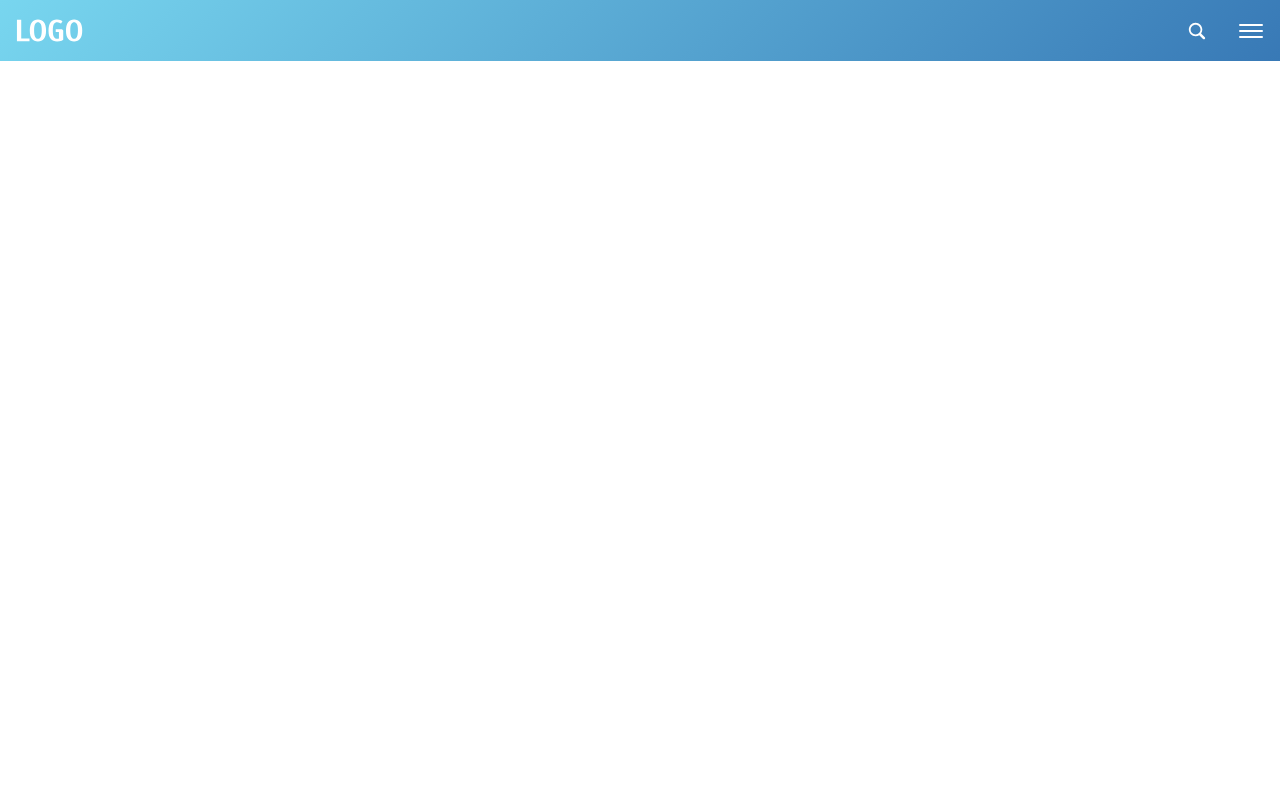
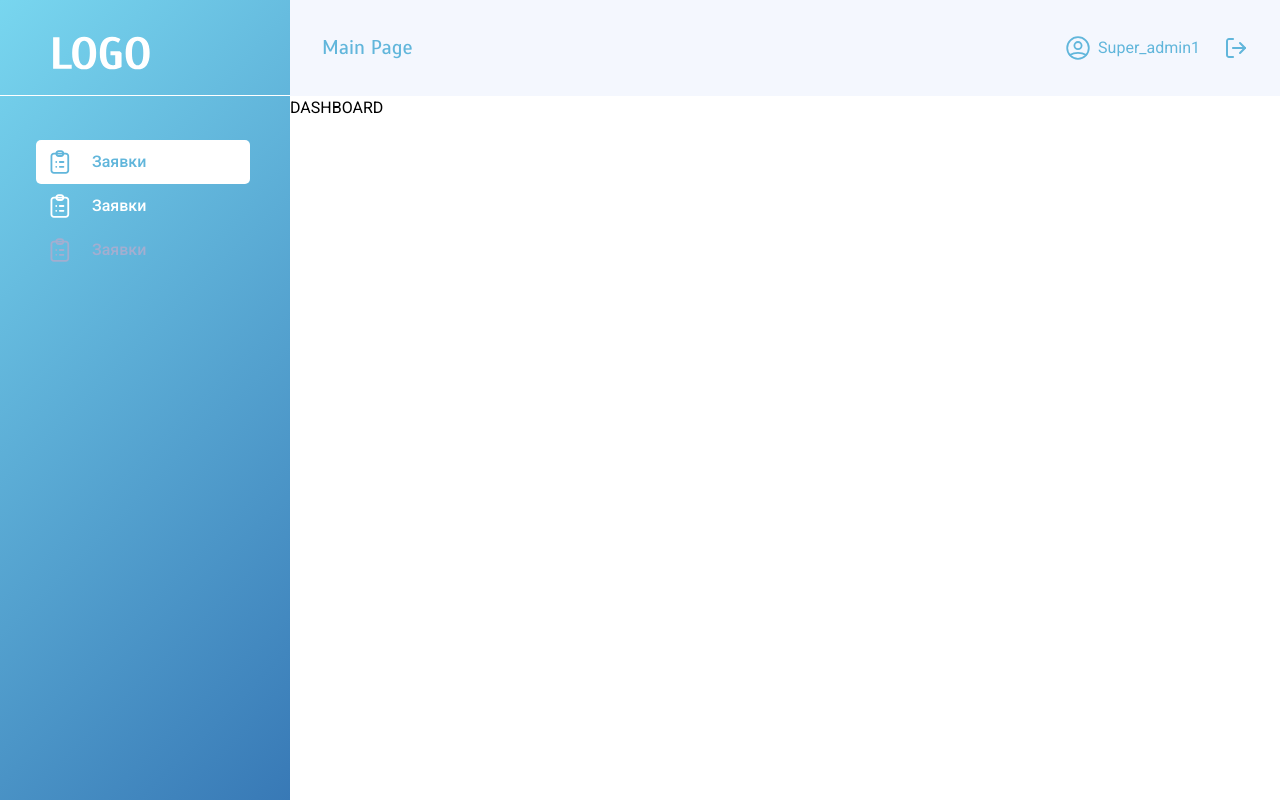
Before and after one commit to it-volunteers-ukraine/ChariERP, a Next.js app in the folder client/: page /dashboard in a window 1280 px wide. Built offline with nearby package versions, Linux system fonts and the light colour scheme.

Commit message:
create layouts, and connect dashboard-page

```diff
--- /dev/null
+++ b/client/app/(admin)/dashboard/layout.tsx
@@ -0,0 +1,17 @@
+import { DashboardAside, DashboardHeader } from '@/components';
+
+import { ChildrenProps } from '@/types';
+
+export default async function Layout({ children }: ChildrenProps) {
+  return (
+    <div className="flex h-dvh">
+      <DashboardAside />
+
+      <div className="flex flex-col w-[calc(100vw-290px)]">
+        <DashboardHeader />
+
+        <div className="w-full h-full overflow-y-auto">{children}</div>
+      </div>
+    </div>
+  );
+}
--- a/client/app/(admin)/dashboard/page.tsx
+++ b/client/app/(admin)/dashboard/page.tsx
@@ -1,5 +1,5 @@
 const Dashboard = () => {
-  return <>Dashboard</>;
+  return <h1> DASHBOARD</h1>;
 };
 
 export default Dashboard;
--- /dev/null
+++ b/client/app/(general)/layout.tsx
@@ -0,0 +1,11 @@
+import { Header } from '@/components';
+import { ChildrenProps } from '@/types';
+
+export default async function Layout({ children }: ChildrenProps) {
+  return (
+    <>
+      <Header />
+      {children}
+    </>
+  );
+}
--- /dev/null
+++ b/client/app/(login)/login/layout.tsx
@@ -0,0 +1,11 @@
+import { Header } from '@/components';
+import { ChildrenProps } from '@/types';
+
+export default async function Layout({ children }: ChildrenProps) {
+  return (
+    <>
+      <Header />
+      {children}
+    </>
+  );
+}
--- a/client/app/layout.tsx
+++ b/client/app/layout.tsx
@@ -1,7 +1,6 @@
 import { Roboto, Scada } from 'next/font/google';
 
 import { ChildrenProps } from '@/types';
-import { Header } from '@/components';
 
 import '../styles/globals.css';
 
@@ -24,11 +23,7 @@ export const scada = Scada({
 export default async function RootLayout({ children }: ChildrenProps) {
   return (
     <html lang="en" className="scroll-smooth">
-      <body className={`${roboto.variable} ${scada.variable}`}>
-        <Header />
-
-        {children}
-      </body>
+      <body className={`${roboto.variable} ${scada.variable}`}>{children}</body>
     </html>
   );
 }
--- a/client/components/dashboard/dashboard-aside/index.tsx
+++ b/client/components/dashboard/dashboard-aside/index.tsx
@@ -1,3 +1,4 @@
+'use client';
 import { NavItem } from './item';
 
 import { Logo } from '@/components';
@@ -7,20 +8,22 @@ export const DashboardAside = ({}) => {
   return (
     <aside className="h-full bg-boardAside max-w-[290px] w-full">
       <div className="flex items-center w-full h-24 border-b border-b-white pl-[40px]">
-        <Logo className="!w-[124px] h-[34px]" />
+        <Logo logoClass="!w-[124px] h-[34px]" />
       </div>
 
       <nav className="p-[44px_36px] flex flex-col">
         <NavItem
+          href="/"
           text="Заявки"
           Icon={DashboardIcon.NavBarIcon.Tablet}
-          href="/"
         />
+
         <NavItem
+          href="/asd"
           text="Заявки"
           Icon={DashboardIcon.NavBarIcon.Tablet}
-          href="/asd"
         />
+
         <NavItem
           disabled
           href="/"
--- a/client/components/dashboard/dashboard-header/index.tsx
+++ b/client/components/dashboard/dashboard-header/index.tsx
@@ -1,3 +1,4 @@
+'use client';
 import { Icon } from '@/assets';
 
 import { Avatar } from '../avatar';
@@ -13,6 +14,7 @@ export const DashboardHeader = ({}) => {
         <span className="font-scada text-lightBlue text-[20px] font-normal">
           Main Page
         </span>
+
         <div className="flex gap-6">
           <Avatar img={null} name="Super_admin1" />
 
--- a/client/components/logo/index.tsx
+++ b/client/components/logo/index.tsx
@@ -5,7 +5,7 @@ import { Icon } from '@/assets';
 
 import { ILogoProps } from './types';
 
-export const Logo = ({ to, onClick, className }: ILogoProps) => {
+export const Logo = ({ to, onClick, className, logoClass }: ILogoProps) => {
   return (
     <Link
       onClick={onClick}
@@ -14,7 +14,14 @@ export const Logo = ({ to, onClick, className }: ILogoProps) => {
         [`${className}`]: className,
       })}
     >
-      <Icon.Logo className="transition-all duration-200 group-hover/logo:drop-shadow-logo w-[68px] h-[23px]" />
+      <Icon.Logo
+        className={clsx(
+          'transition-all duration-200 group-hover/logo:drop-shadow-logo w-[68px] h-[23px]',
+          {
+            [`${logoClass}`]: logoClass,
+          },
+        )}
+      />
     </Link>
   );
 };
--- a/client/components/logo/types.ts
+++ b/client/components/logo/types.ts
@@ -3,5 +3,6 @@ import { MouseEventHandler } from 'react';
 export interface ILogoProps {
   to?: string;
   className?: string;
+  logoClass?: string;
   onClick?: MouseEventHandler<HTMLAnchorElement>;
 }
```
